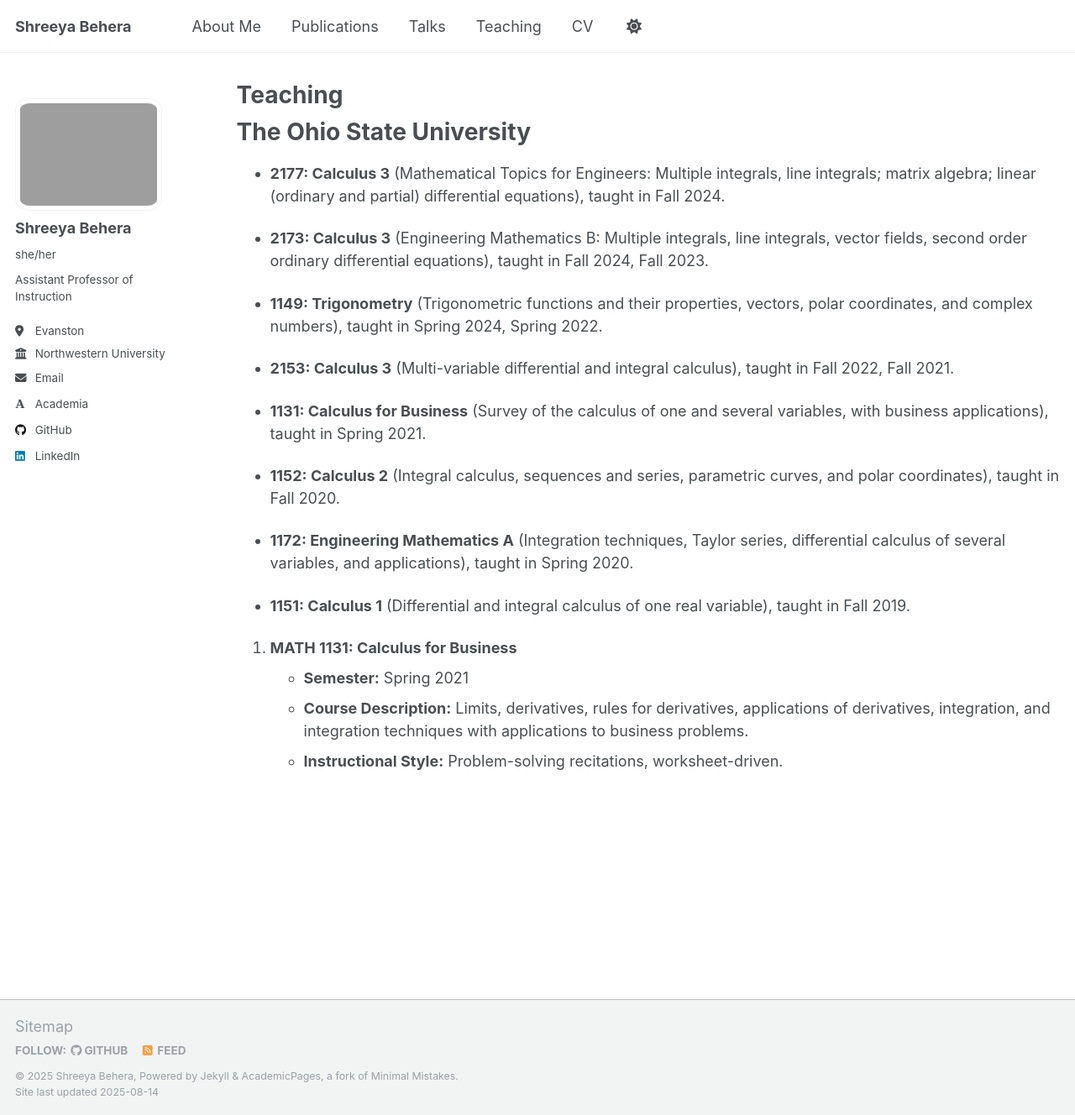
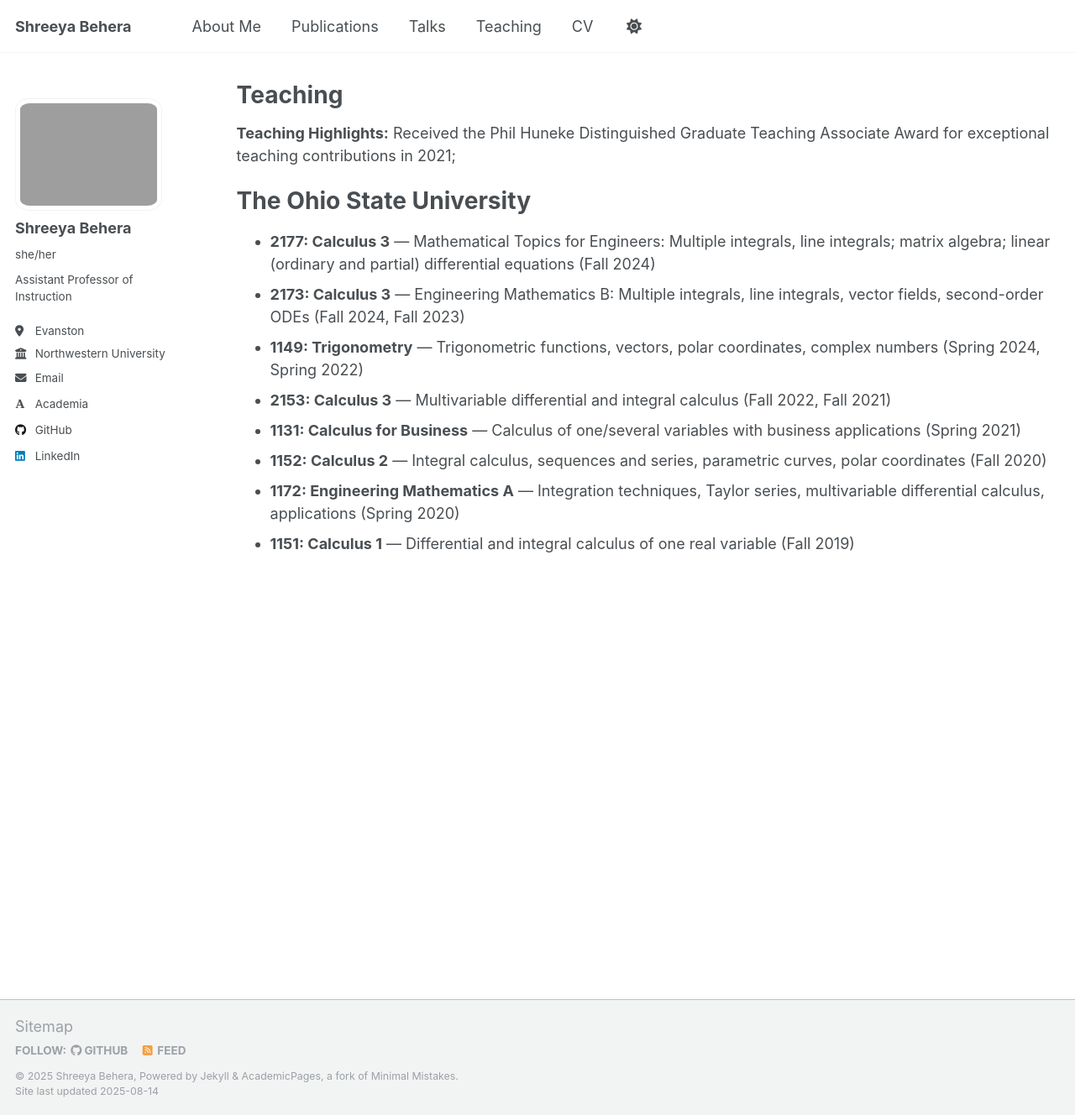
Before and after one commit to Shreeyabehera/shreeyabehera.github.io, a Jekyll site: the page built from _teaching/2014-spring-teaching-1.md, in a window 1280 px wide and 1328 px high. Shown: the whole window at 84% size. Built offline with Jekyll 4.4.1, drawn with Linux system fonts in a browser that asks for light colours; some web fonts are replaced; a script that is not in the unit is left out.

Commit message:
Update 2014-spring-teaching-1.md

```diff
--- a/_teaching/2014-spring-teaching-1.md
+++ b/_teaching/2014-spring-teaching-1.md
@@ -4,26 +4,15 @@ title: "Teaching"
 permalink: /teaching/
 author_profile: true
 ---
+**Teaching Highlights:** Received the Phil Huneke Distinguished Graduate Teaching Associate Award for exceptional teaching contributions in 2021;
 
 # The Ohio State University
 
-- **2177: Calculus 3** (Mathematical Topics for Engineers: Multiple integrals, line integrals; matrix algebra; linear (ordinary and partial) differential equations), taught in Fall 2024.
-
-- **2173: Calculus 3** (Engineering Mathematics B: Multiple integrals, line integrals, vector fields, second order ordinary differential equations), taught in Fall 2024, Fall 2023.
-
-- **1149: Trigonometry** (Trigonometric functions and their properties, vectors, polar coordinates, and complex numbers), taught in Spring 2024, Spring 2022.
-
-- **2153: Calculus 3** (Multi-variable differential and integral calculus), taught in Fall 2022, Fall 2021.
-
-- **1131: Calculus for Business** (Survey of the calculus of one and several variables, with business applications), taught in Spring 2021.
-
-- **1152: Calculus 2** (Integral calculus, sequences and series, parametric curves, and polar coordinates), taught in Fall 2020.
-
-- **1172: Engineering Mathematics A** (Integration techniques, Taylor series, differential calculus of several variables, and applications), taught in Spring 2020.
-
-- **1151: Calculus 1** (Differential and integral calculus of one real variable), taught in Fall 2019.
-
-8. **MATH 1131: Calculus for Business**
-   - **Semester:** Spring 2021
-   - **Course Description:** Limits, derivatives, rules for derivatives, applications of derivatives, integration, and integration techniques with applications to business problems.
-   - **Instructional Style:** Problem-solving recitations, worksheet-driven.
+- **2177: Calculus 3** — Mathematical Topics for Engineers: Multiple integrals, line integrals; matrix algebra; linear (ordinary and partial) differential equations (Fall 2024)
+- **2173: Calculus 3** — Engineering Mathematics B: Multiple integrals, line integrals, vector fields, second-order ODEs (Fall 2024, Fall 2023)
+- **1149: Trigonometry** — Trigonometric functions, vectors, polar coordinates, complex numbers (Spring 2024, Spring 2022)
+- **2153: Calculus 3** — Multivariable differential and integral calculus (Fall 2022, Fall 2021)
+- **1131: Calculus for Business** — Calculus of one/several variables with business applications (Spring 2021)
+- **1152: Calculus 2** — Integral calculus, sequences and series, parametric curves, polar coordinates (Fall 2020)
+- **1172: Engineering Mathematics A** — Integration techniques, Taylor series, multivariable differential calculus, applications (Spring 2020)
+- **1151: Calculus 1** — Differential and integral calculus of one real variable (Fall 2019)
```
